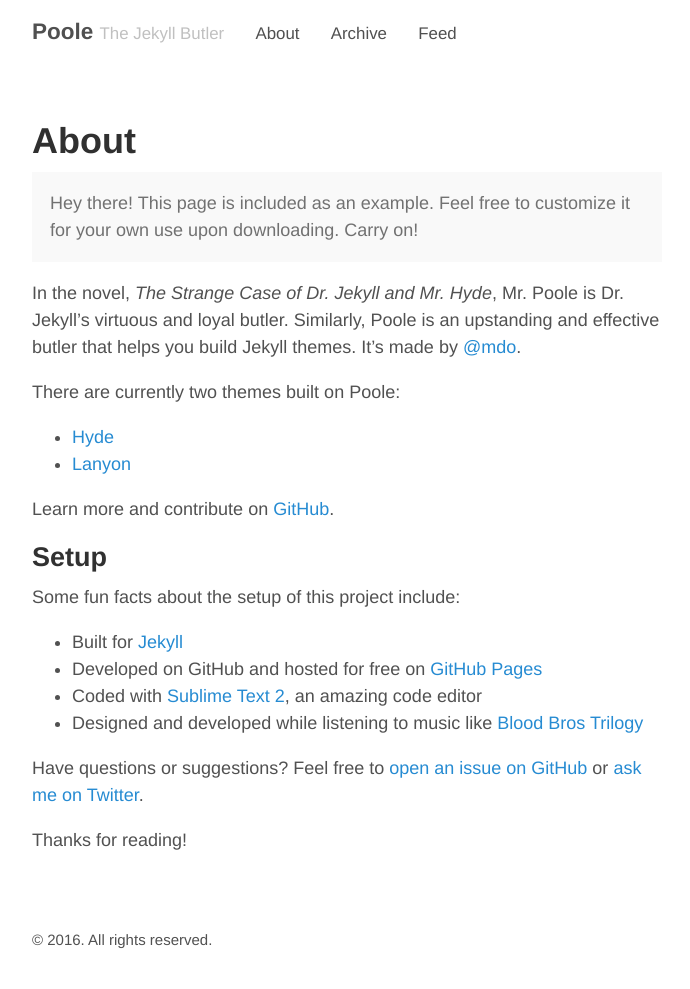
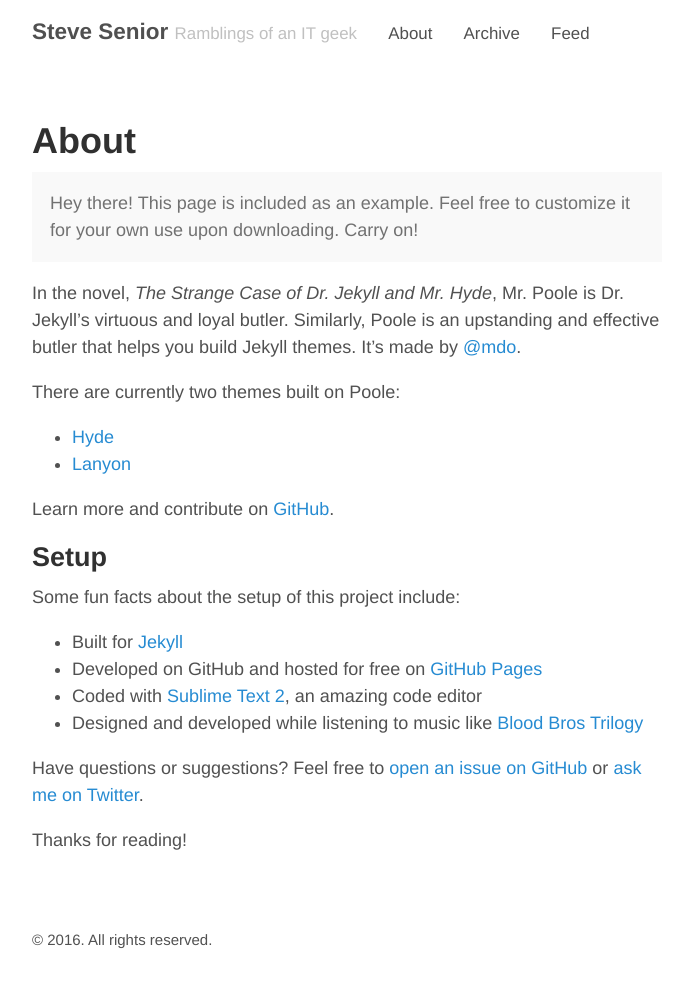
Before and after one commit to ssenior45/ssenior45.github.io, a Jekyll site: the page built from about.md, in a window 1280 px wide. Shown: the whole page, without its empty margins (293-983 px from the left). Built offline with Jekyll 4.4.1, drawn with Linux system fonts in a browser that asks for light colours.

Commit message:
2016-01-04_22-02

```diff
--- a/_config.yml
+++ b/_config.yml
@@ -5,10 +5,10 @@
 relative_permalinks: true
 
 # Setup
-title:               Poole
-tagline:             The Jekyll Butler
-url:                 http://getpoole.com
-paginate:            1
+title:               Steve Senior
+tagline:             Ramblings of an IT geek
+url:                 http://ssenior45.github.io
+paginate:            0
 baseurl:             http://ssenior45.github.io
 
 # Assets
```
